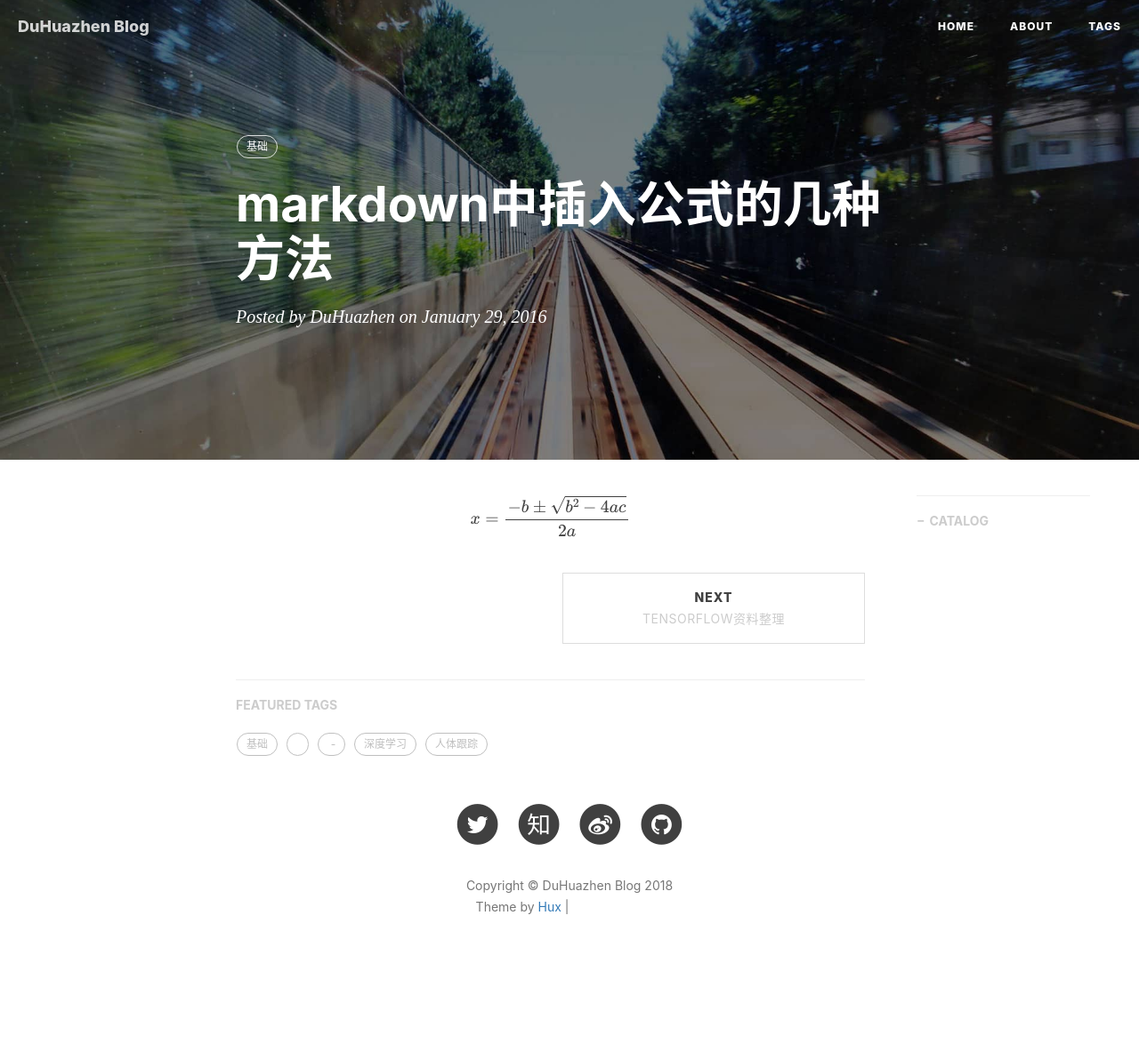
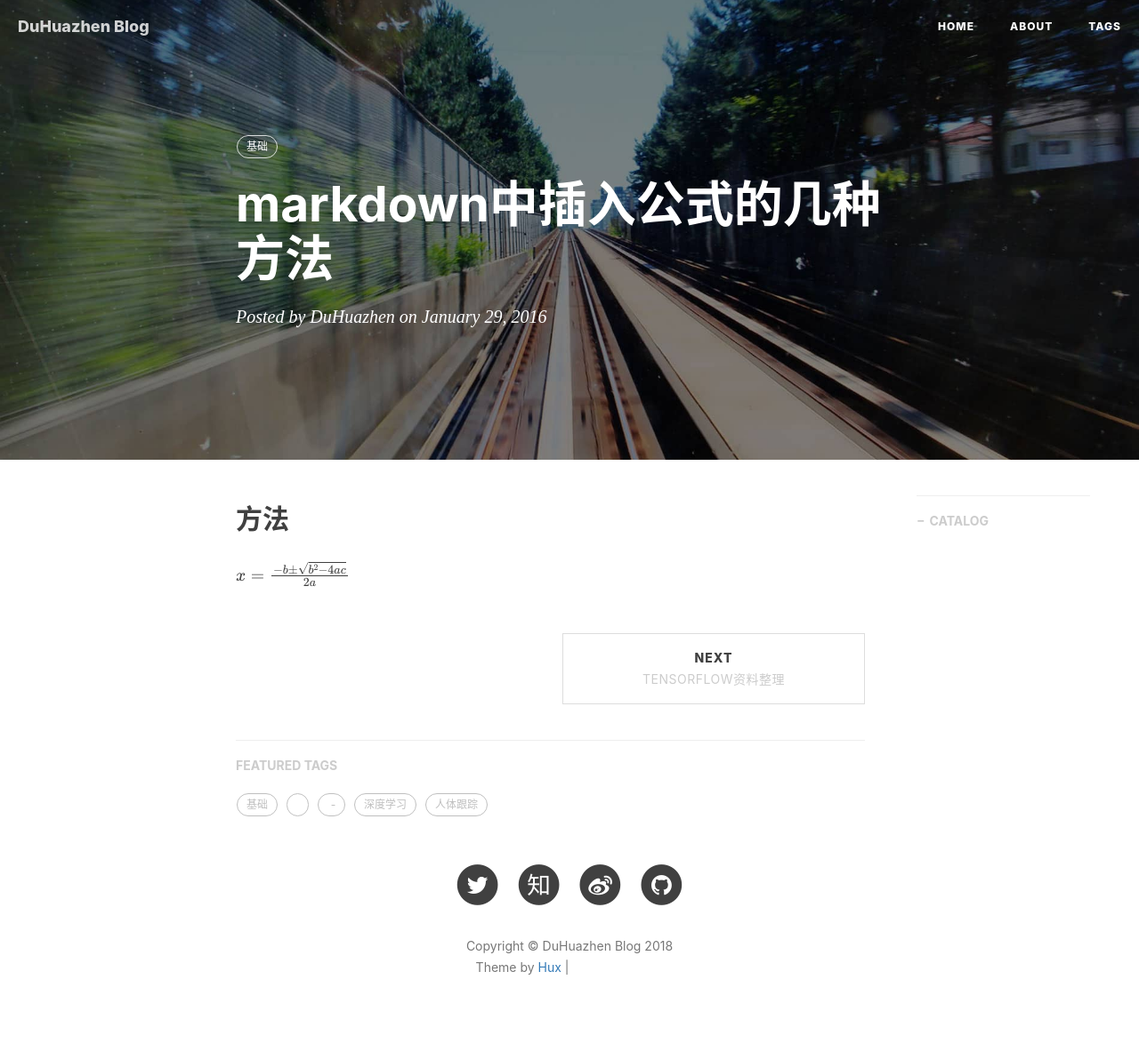
Before and after one commit to duhuazhen/duhuazhen.github.io, a Jekyll site: the page built from _posts/2016-01-29-mathtpye.markdown, in a window 1280 px wide. Shown: the whole page at 89% size. Built offline with Jekyll 4.4.1, drawn with Linux system fonts in a browser that asks for light colours; nearby versions of some CDN libraries; formulas are drawn with MathJax 3; comment, search, counter and statistics services are not loaded; before the commit the page ends 1124 px from its top, so only the background shows below that; grey boxes are pictures that could not be loaded.

Commit message:
Update 2016-01-29-mathtpye.markdown

```diff
--- a/_posts/2016-01-29-mathtpye.markdown
+++ b/_posts/2016-01-29-mathtpye.markdown
@@ -11,4 +11,5 @@
 
 <script type="text/javascript" src="http://cdn.mathjax.org/mathjax/latest/MathJax.js?config=default"></script>
 
+## 方法
 $$x=\frac{-b\pm\sqrt{b^2-4ac}}{2a}$$
```
